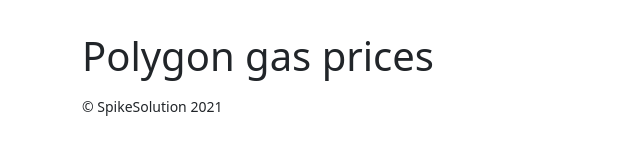
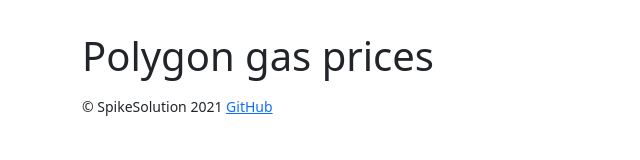
Before and after one commit to spikesolution/polygon-gas-tracker, a website: page index.html in a window 1280 px wide. Shown: the full height of the page, 0-640 px from the left. Drawn offline with nearby package versions, Linux system fonts and the light colour scheme; no server answers.

Commit message:
Add link to github repo

```diff
--- a/index.html
+++ b/index.html
@@ -6,7 +6,12 @@
     <div class="container">
       <h1 style="margin: 2rem 0 1rem 0;">Polygon gas prices</h1>
       <div id="content"></div>
-      <p><small>&copy; SpikeSolution 2021</small></p>
+      <p>
+        <small>
+          &copy; SpikeSolution 2021
+          <a href="https://github.com/spikesolution/polygon-gas-tracker">GitHub</a>
+        </small>
+      </p>
     </div>
 
     <script language="javascript" type="text/javascript" src="lib/main.js"></script>
```
